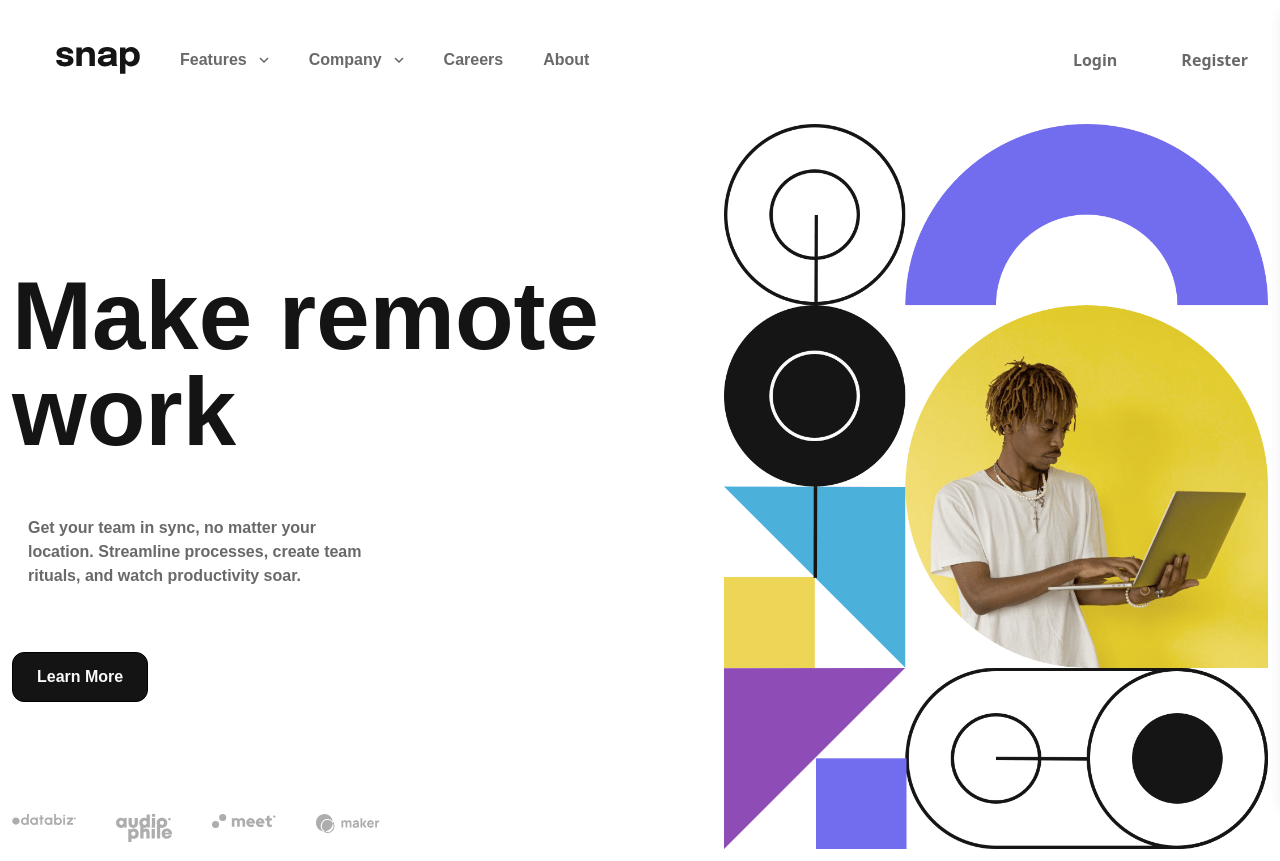
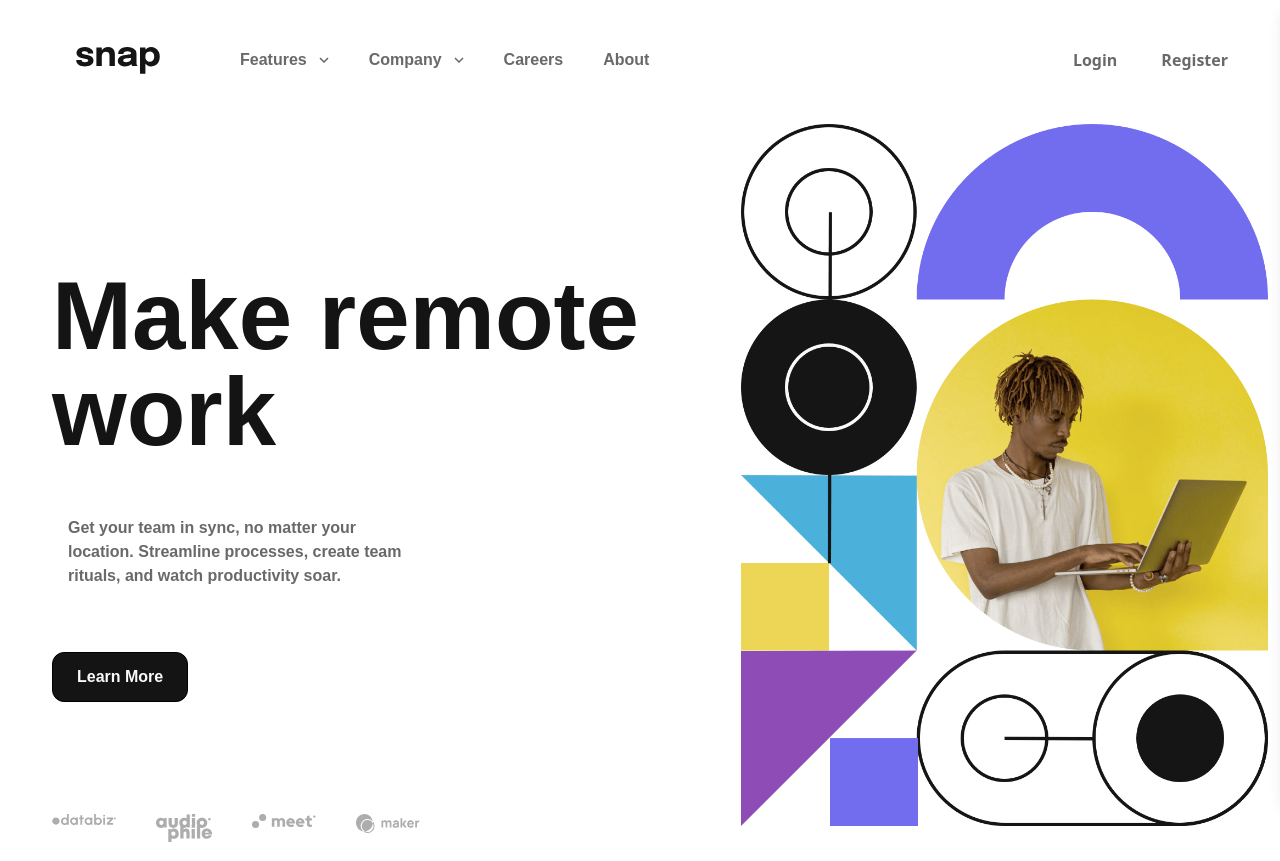
Before and after one commit to dnltngl/Intro-Section-With-Dropdown-Navigation, a React (Vite) app: page / in a window 1280 px wide. Built offline with nearby package versions, Linux system fonts and the light colour scheme.

Commit message:
change the login and register hover from border to outline, adjust nav

```diff
--- a/src/components/LandingPage.tsx
+++ b/src/components/LandingPage.tsx
@@ -7,14 +7,14 @@ import ImgMeet from "../assets/images/client-meet.svg";
 
 function LandingPage() {
   return (
-    <section className="space-y-5 ">
+    <section className="space-y-5 sm:max-w-screen-xxl justify-center  items-center ">
       <div className="sm:flex ">
         <picture className="order-2 sm:order-1 max-h-fit ">
           <source media="(min-width:465px)" srcSet={ImageHeroDesktop} />
           <img src={ImageHeroMobile} alt="Flowers" />
         </picture>
 
-        <div className=" container sm:flex">
+        <div className=" container sm:flex ml-10">
           <div className="items-center text-center sm:text-start">
             <h1 className="text-4xl font-Epilogue font-bold text-neutral-AlmostBlack font my-5 mt-10 subpixel-antialiased sm:text-8xl sm:mt-36 sm:max-w-[11ch] ">
               Make remote work
--- a/src/components/Nav.tsx
+++ b/src/components/Nav.tsx
@@ -29,12 +29,12 @@ const Nav: React.FC = () => {
   };
 
   return (
-    <nav className="mb-8 sm:flex mt-10 mx-5 relative">
+    <nav className="mb-8 sm:flex mt-10 mx-10 relative ">
       <div className="flex gap-10 justify-between items-center">
         <img className="sm:ml-9" src={Logo} alt="logo" />
 
         {/* Desktop Nav */}
-        <div className="hidden sm:flex gap-10 font-Epilogue font-semibold text-neutral-MediumGray list-none">
+        <div className="hidden sm:flex gap-10 ml-10 font-Epilogue font-semibold text-neutral-MediumGray list-none">
           <div className="relative">
             <button
               onClick={toggleFeatures}
@@ -222,11 +222,11 @@ const Nav: React.FC = () => {
       </div>
 
       {/* Right side buttons (Desktop) */}
-      <div className="sm:flex hidden gap-10 ml-auto font-Epilogue-regular font-semibold text-neutral-MediumGray">
-        <button className="hover:border border-black px-3 py-2 rounded-xl">
+      <div className="sm:flex hidden gap-10 md:gap-5  ml-auto font-Epilogue-regular font-semibold text-neutral-MediumGray">
+        <button className="hover:outline outline-black px-3 py-2 rounded-xl">
           Login
         </button>
-        <button className="hover:border border-black px-3 py-2 rounded-xl">
+        <button className="hover:outline outline-black px-3 py-2 rounded-xl">
           Register
         </button>
       </div>
```
